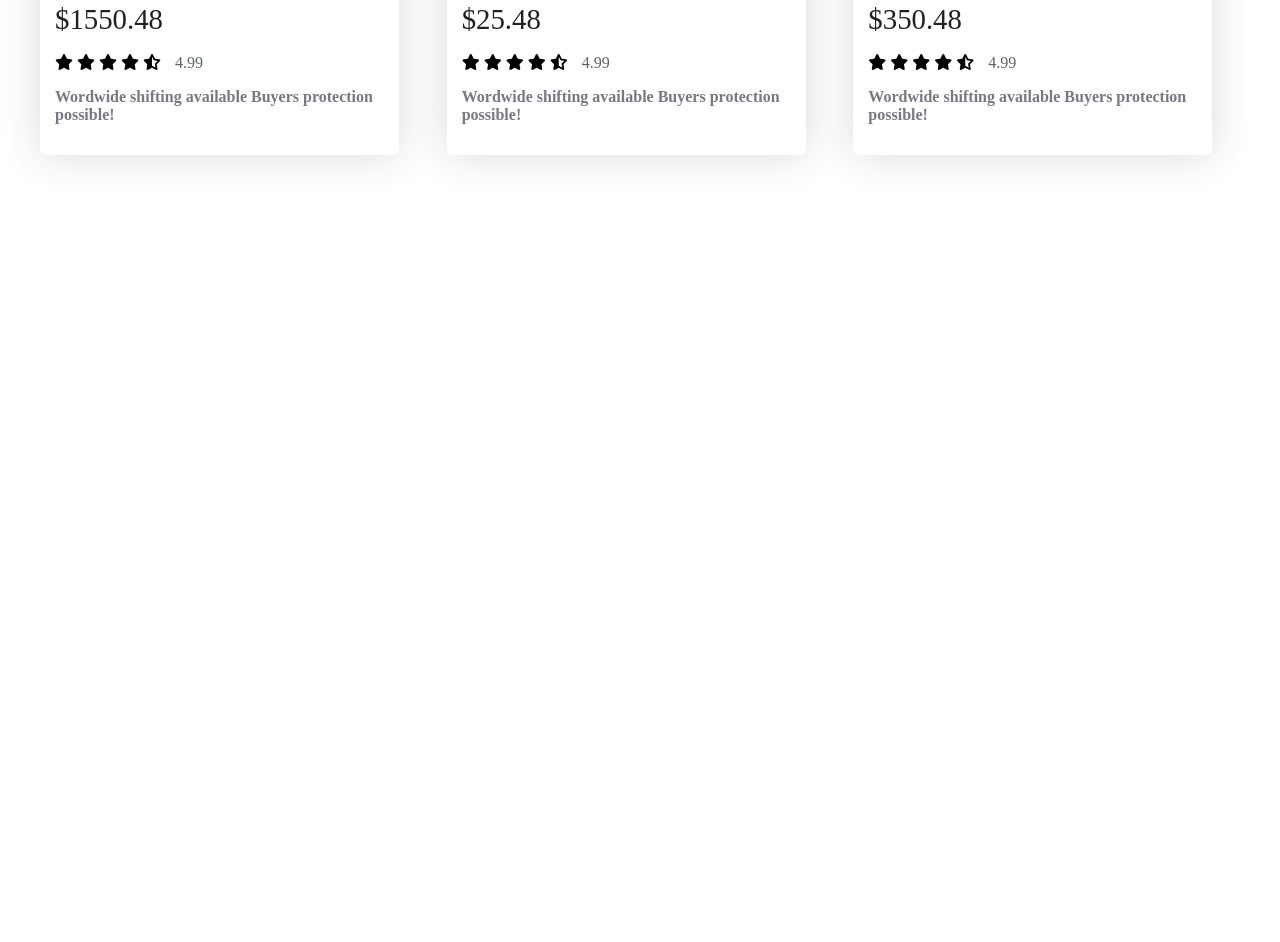
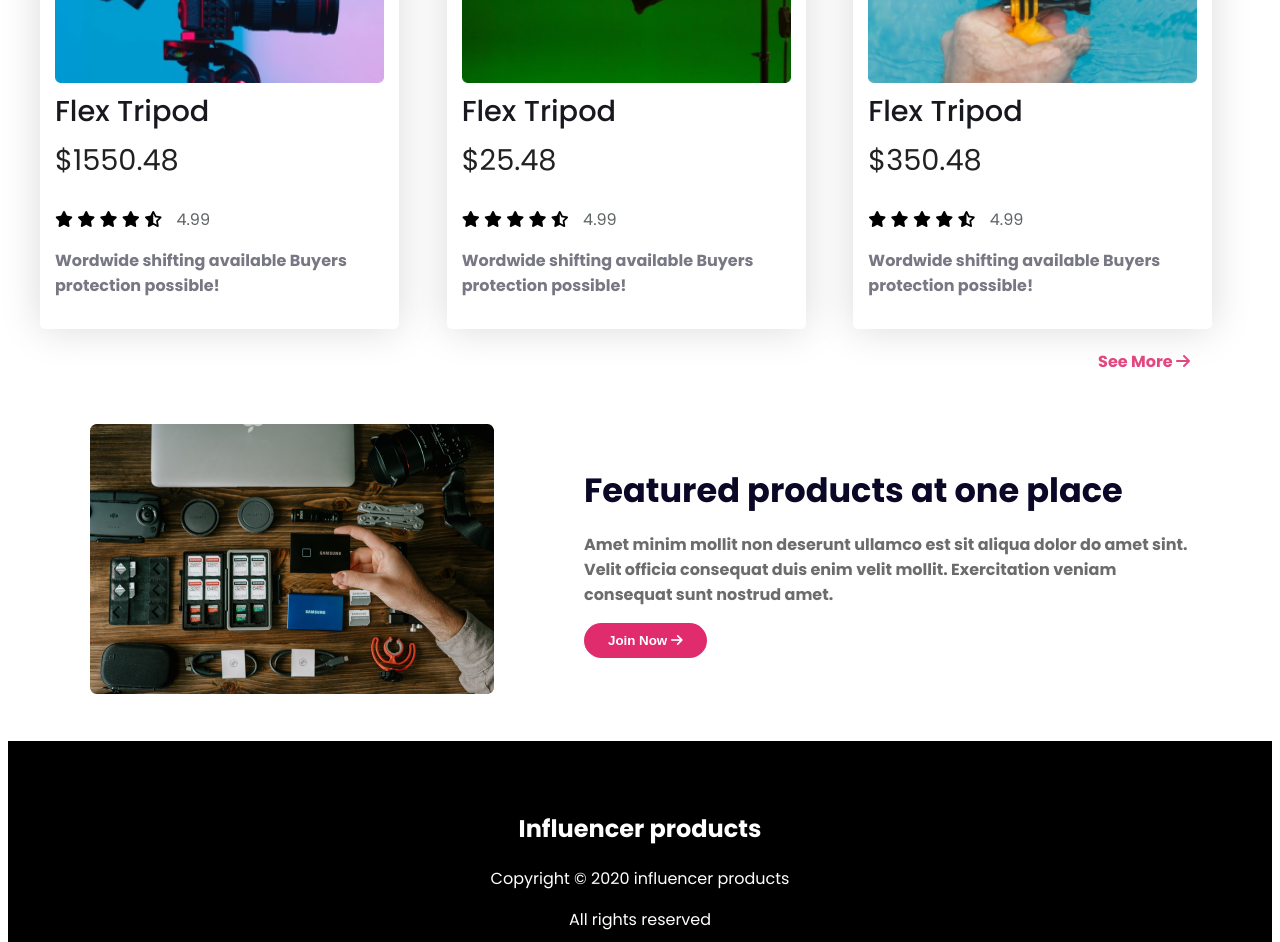
Before and after one commit to iftekar-23/Influencer-gear-1, a plain HTML site: page index.html in a window 1280 px wide. Shown: the part 2200-3142 px from the top of the page. Before the commit the page ends 2425 px from the top, so only its background shows below. Drawn offline with Linux system fonts and the light colour scheme.

Commit message:
complete webpage

```diff
--- a/index.html
+++ b/index.html
@@ -13,7 +13,7 @@
     <link rel="stylesheet" href="./styles/style.css">
 </head>
 
-<body>
+<body class="poppins-regular">
     <header class="bg-color">
         <nav class="navbar display-flex">
             <div>
@@ -32,7 +32,8 @@
         <div class="banner-container display-flex">
             <div class="banner-content">
                 <h2 class="banner-content-title">Start your Journey as Influencer</h2>
-                <p>Lorem ipsum dolor sit amet, consectetur adipiscing elit. Sem vestibulum sed scelerisque eros. Lectus faucibus.</p>
+                <p>Lorem ipsum dolor sit amet, consectetur adipiscing elit. Sem vestibulum sed scelerisque eros. Lectus
+                    faucibus.</p>
                 <button class="btn-primary">Prebook Now <i class="fa-solid fa-arrow-right"></i></button>
             </div>
             <div class="banner-image-container">
@@ -158,12 +159,38 @@
                     <p> Wordwide shifting available Buyers protection possible! </p>
                 </div>
             </div>
+
+            <div class="see-all">
+                <a href="">See More <i class="fa-solid fa-arrow-right"></i></a>
+            </div>
+        </section>
+
+        <section class="last-banner display-flex">
+            <div class="images-container">
+                <img src="./images/gear.png" alt="">
+            </div>
+            <div class="content">
+                <h3 class="content-title">Featured products at one place</h3>
+                <p>Amet minim mollit non deserunt ullamco est sit aliqua dolor do amet sint. Velit officia consequat
+                    duis enim velit mollit. Exercitation veniam consequat sunt nostrud amet.</p>
+                <button class="btn-primary">Join Now <i class="fa-solid fa-arrow-right"></i> </button>
+            </div>
         </section>
 
     </main>
 
-    <footer>
-
+    <footer class="footer display-flex">
+        <div class="footer-contenet">
+            <h2>Influencer products</h2>
+            <p>Copyright © 2020 influencer products</p>
+            <p>All rights reserved</p>
+            <div class="icon display-flex">
+                <i class="fa-brands fa-square-instagram"></i>
+                <i class="fa-solid fa-globe"></i>
+                <i class="fa-brands fa-square-twitter"></i>
+                <i class="fa-brands fa-youtube"></i>
+            </div>
+        </div>
     </footer>
 </body>
 
--- a/styles/style.css
+++ b/styles/style.css
@@ -1,3 +1,11 @@
+@import url('https://fonts.googleapis.com/css2?family=Open+Sans:ital,wght@0,300..800;1,300..800&family=Poppins:ital,wght@0,100;0,200;0,300;0,400;0,500;0,600;0,700;0,800;0,900;1,100;1,200;1,300;1,400;1,500;1,600;1,700;1,800;1,900&family=Raleway:ital,wght@0,100..900;1,100..900&family=Work+Sans:ital,wght@0,100..900;1,100..900&display=swap');
+
+.poppins-regular {
+    font-family: "Poppins", sans-serif;
+    font-weight: 400;
+    font-style: normal;
+}
+
 /* shared style */
 
 .display-flex {
@@ -95,6 +103,20 @@
     margin: 50px auto;
 }
 
+.see-all {
+    text-decoration: none;
+    font-weight: 700;
+    text-align: right;
+}
+
+.see-all a {
+    text-decoration: none;
+    align-items: center;
+    color: rgba(224, 44, 109, 0.87);
+    font-weight: 700;
+    margin-right: 50px;
+}
+
 .collection-title {
     color: rgb(58, 58, 58);
     font-family: Poppins;
@@ -102,7 +124,8 @@
     font-weight: 600;
     text-align: center;
 }
-.card-container{
+
+.card-container {
     display: grid;
     grid-template-columns: repeat(3, 1fr);
     gap: 20px;
@@ -150,10 +173,57 @@
 }
 
 
+/* last banner */
+.last-banner {
+    max-width: 1100px;
+    margin: 40px auto;
+    gap: 90px;
+    align-items: center;
+}
+
+.content-title {
+    color: rgb(10, 8, 38);
+    font-family: Poppins;
+    font-size: 2.1rem;
+    font-weight: 700;
+    margin: 0;
+}
+
+.last-banner p {
+    color: rgb(108, 108, 108);
+    font-weight: 700;
+}
+
+.footer {
+    max-width: 1440px;
+
+    margin: 40px auto;
+    background-color: black;
+    color: white;
+    text-align: center;
+    justify-content: center;
+    padding: 50px;
+}
+
+.footer-content h2 {
+    color: rgb(255, 255, 255);
+    font-family: Poppins;
+    font-size: 1.8rem;
+    font-weight: 700;
+}
+.footer-content p{
+    color: rgb(217, 219, 225);
+    font-weight: 700;
+}
+
+.icon{
+    justify-content: space-around;
+}
+
 @media screen and (max-width: 576px) {
 
     .navbar,
-    .nav-items {
+    .nav-items{
         flex-direction: column;
     }
 
@@ -175,7 +245,8 @@
         background-image: 100%;
     }
 
-    .banner-container {
+    .banner-container,
+    .last-banner {
         flex-direction: column-reverse;
     }
 
@@ -185,7 +256,7 @@
         text-align: center;
     }
 
-    .card-container{
+    .card-container {
         grid-template-columns: repeat(1, 1fr);
         width: 100%;
     }
```
